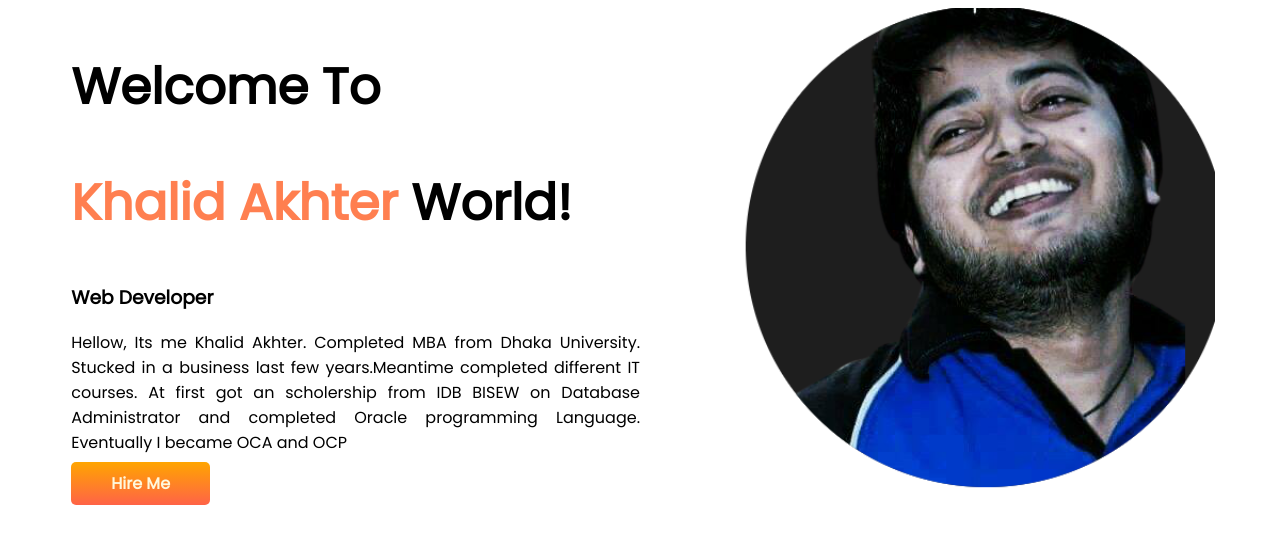
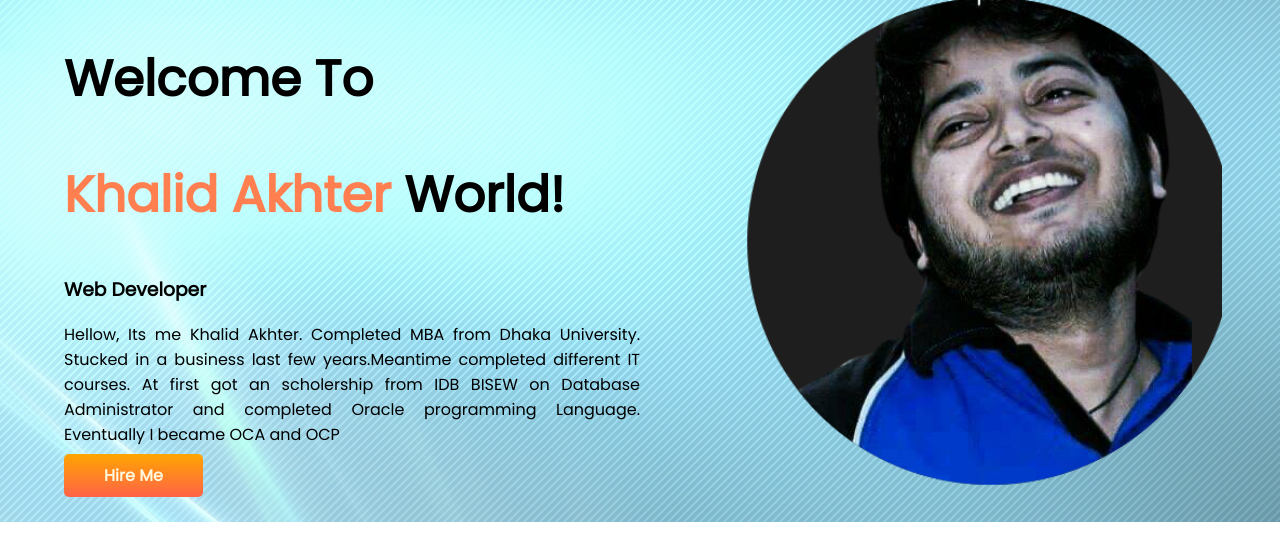
Before and after one commit to Khalid82/developer-portfolio, a plain HTML site: page index.html in a window 1280 px wide. Drawn offline with Linux system fonts and the light colour scheme.

Commit message:
background

```diff
--- a/index.html
+++ b/index.html
@@ -13,7 +13,7 @@
 </head>
 
 <body>
-    <section>
+    <section class="background">
         <div class="half-width">
             <h1>Welcome To</h1>
             <h1><span class="name">Khalid Akhter</span> World!</h1>
@@ -21,7 +21,8 @@
             <p>Hellow, Its me Khalid Akhter. Completed MBA from Dhaka University. Stucked in a business last few
                 years.Meantime completed different IT courses. At first got an scholership from IDB BISEW on Database
                 Administrator and completed Oracle programming Language. Eventually I became OCA and OCP </p>
-            <a class="link-button" target="_blank" href="https://www.linkedin.com/in/khalid-akhter-4aa88679/">Hire Me</a>
+            <a class="link-button" target="_blank" href="https://www.linkedin.com/in/khalid-akhter-4aa88679/">Hire
+                Me</a>
         </div>
         <div class="half-width">
             <img src="kld-2.png" alt="">
--- a/style.css
+++ b/style.css
@@ -1,5 +1,6 @@
 body{
-    font-family: 'Poppins', sans-serif; text-align: justify;}
+    font-family: 'Poppins', sans-serif; text-align: justify;
+    margin: 0;}
 h1{
     font-size: 50px;}
 .name{
@@ -19,3 +20,5 @@ section{
         padding: 10px 40px;
         border-radius: 5px;
     }
+.background{background-image: url(blurred-web-backgrounds.jpg);
+background-repeat: no-repeat;}
```
Also changed, not shown: blurred-web-backgrounds.jpg (added), images (1).jpg (added), images.jpg (added), v936-background-adj-08.jpg (added).
